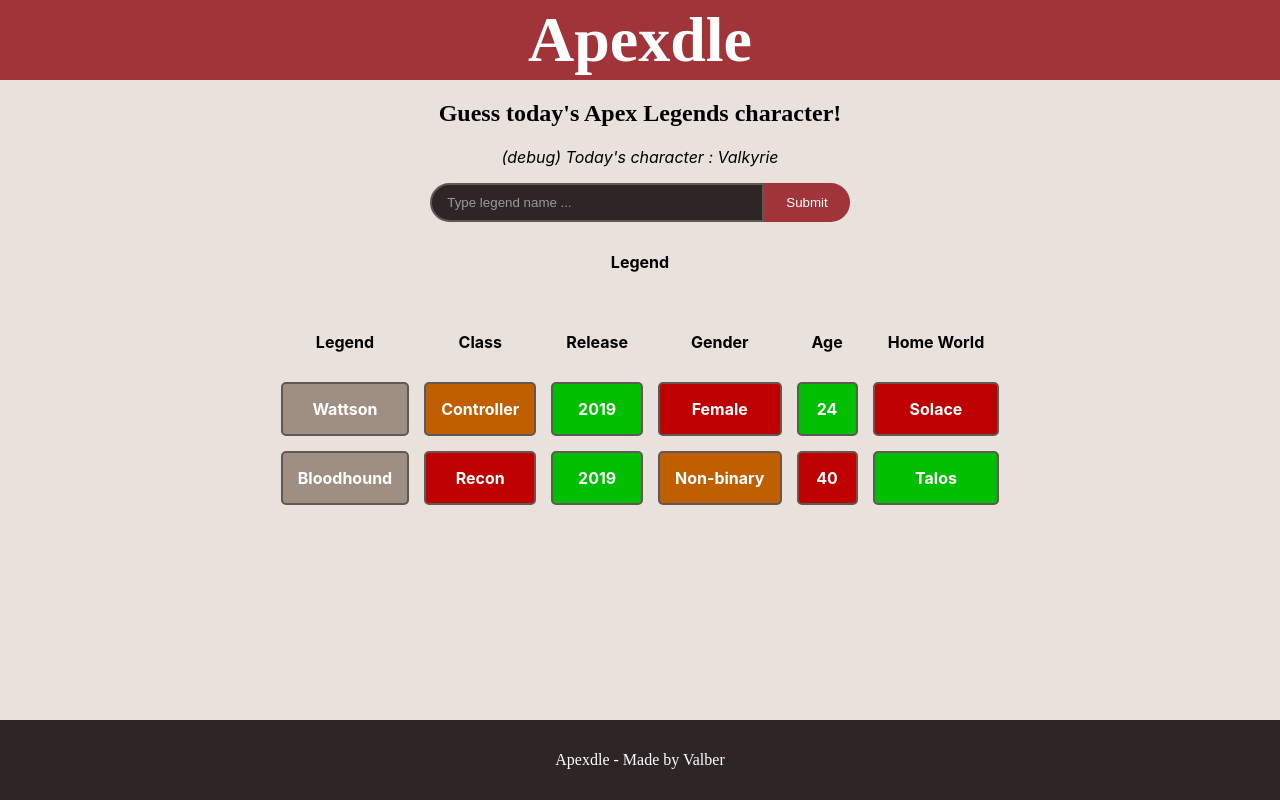
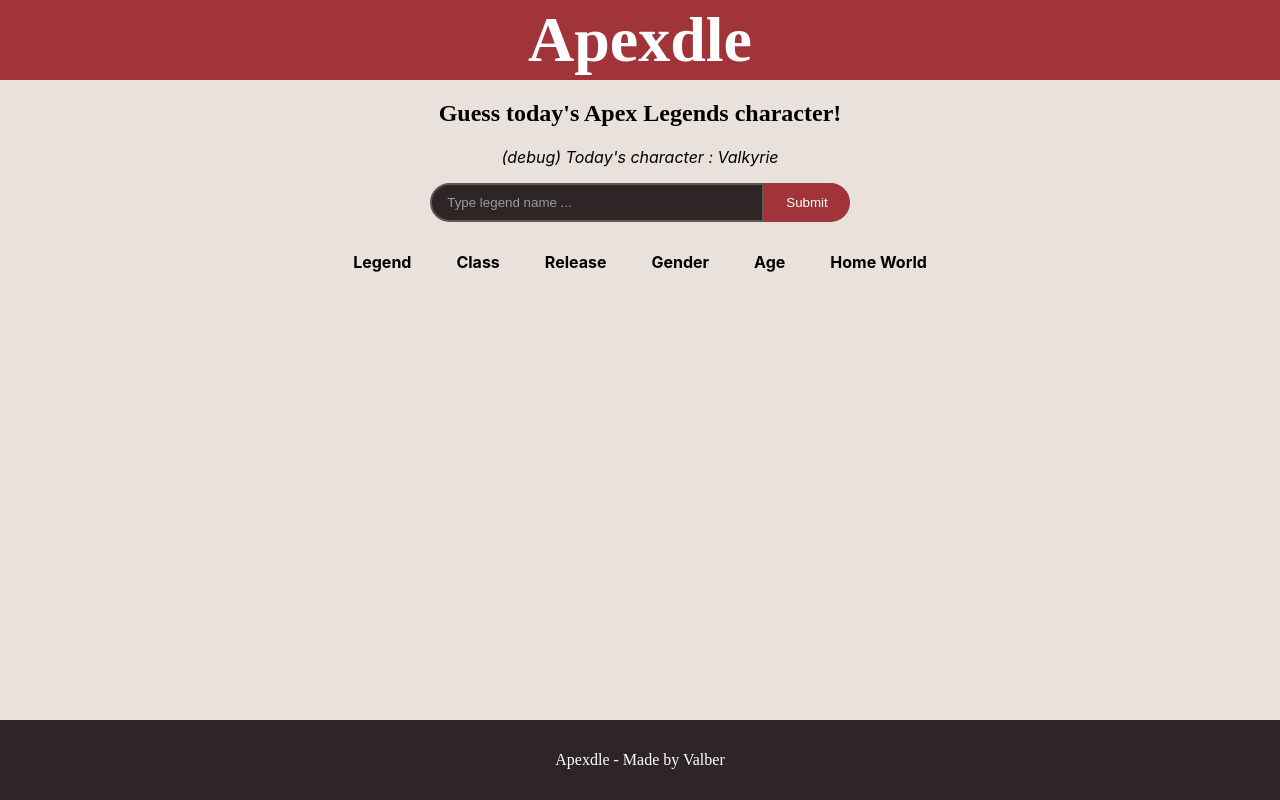
Before and after one commit to TheValber/apexdle, a React (Create React App) app: page / in a window 1280 px wide. Built offline with nearby package versions, Linux system fonts and the light colour scheme; the HTML template or start-up script is replaced by a standard one; a web font is replaced by a local one.

Commit message:
Add legends informations and display them into the grid

```diff
--- a/src/components/ClassicGame.js
+++ b/src/components/ClassicGame.js
@@ -5,6 +5,7 @@
 
 function ClassicGame() {
   const [legendsGrid, setLegendsGrid] = useState([]);
+  const guessedLegend = getRandomLegend();
 
   function seededShuffle(baseArray, seed) {
     let array = baseArray.slice();
@@ -40,13 +41,37 @@
   }
 
   const legendSubmit = (legend) => {
-    const newLegendsGrid = [...legendsGrid, legend];
+    const submittedLegend = legends.find((l) => l.legend === legend);
+    const newLegend = {
+      legend: legend,
+      class: {
+        value: submittedLegend.class,
+        state: submittedLegend.class === guessedLegend.class ? "success" : "error"
+      },
+      release: {
+        value: submittedLegend.release,
+        state: submittedLegend.release === guessedLegend.release ? "success" : "error"
+      },
+      gender: {
+        value: submittedLegend.gender,
+        state: submittedLegend.gender === guessedLegend.gender ? "success" : "error"
+      },
+      age: {
+        value: submittedLegend.age,
+        state: submittedLegend.age === guessedLegend.age ? "success" : "error"
+      },
+      homeworld: {
+        value: submittedLegend.homeworld,
+        state: submittedLegend.homeworld === guessedLegend.homeworld ? "success" : "error"
+      }
+    };
+    const newLegendsGrid = [...legendsGrid, newLegend];
     setLegendsGrid(newLegendsGrid);
   };
 
   return (
     <div className="Classic-game">
-      <p><i>(debug) Today's character : {getRandomLegend()}</i></p>
+      <p><i>(debug) Today's character : {guessedLegend.legend}</i></p>
       <LegendsBar onLegendSubmit={legendSubmit} />
       <ClassicGrid legendsGrid={legendsGrid} />
     </div>
--- a/src/components/ClassicGrid.js
+++ b/src/components/ClassicGrid.js
@@ -5,20 +5,6 @@
 
   return (
     <div className="Classic-grid">
-      <table>
-        <thead>
-          <tr>
-            <th>Legend</th>
-          </tr>
-        </thead>
-        <tbody>
-          {legends.map((legend, index) => (
-            <tr key={index}>
-              <td>{legend}</td>
-            </tr>
-          ))}
-        </tbody>
-      </table>
       <table>
         <thead>
           <tr>
@@ -31,22 +17,16 @@
           </tr>
         </thead>
         <tbody>
-          <tr>
-            <td>Wattson</td>
-            <td className="warning">Controller</td>
-            <td className="success">2019</td>
-            <td className="error">Female</td>
-            <td className="success">24</td>
-            <td className="error">Solace</td>
-          </tr>
-          <tr>
-            <td>Bloodhound</td>
-            <td className="error">Recon</td>
-            <td className="success">2019</td>
-            <td className="warning">Non-binary</td>
-            <td className="error">40</td>
-            <td className="success">Talos</td>
-          </tr>
+          {legends.map((legend, index) => (
+            <tr key={index}>
+              <td>{legend.legend}</td>
+              <td className={legend.class.state}>{legend.class.value}</td>
+              <td className={legend.release.state}>{legend.release.value}</td>
+              <td className={legend.gender.state}>{legend.gender.value}</td>
+              <td className={legend.age.state}>{legend.age.value}</td>
+              <td className={legend.homeworld.state}>{legend.homeworld.value}</td>
+            </tr>
+          ))}
         </tbody>
       </table>
     </div>
--- a/src/components/LegendsBar.js
+++ b/src/components/LegendsBar.js
@@ -9,8 +9,11 @@
 
   const formatName = (name) => {
     if (!name) return '';
-    return name.charAt(0).toUpperCase() + name.slice(1).toLowerCase();
-  };
+    return name
+        .split(' ')
+        .map(word => word.charAt(0).toUpperCase() + word.slice(1).toLowerCase())
+        .join(' ');
+};
 
   const handleInputChange = (e) => {
     const value = e.target.value;
@@ -42,7 +45,7 @@
 
   const handleSubmit = (e, submittedValue='') => {
     e && e.preventDefault();
-    const value = formatName((submittedValue || inputValue).trim());
+    let value = formatName((submittedValue || inputValue).trim());
     if (!legends.includes(value)) {
       return;
     }
--- a/src/data/Legends.js
+++ b/src/data/Legends.js
@@ -28,30 +28,30 @@
 ];
 
 export const legends = [
-    "Bloodhound",
-    "Gibraltar",
-    "Lifeline",
-    "Pathfinder",
-    "Wraith",
-    "Bangalore",
-    "Caustic",
-    "Mirage",
-    "Octane",
-    "Wattson",
-    "Crypto",
-    "Revenant",
-    "Loba",
-    "Rampart",
-    "Horizon",
-    "Fuse",
-    "Valkyrie",
-    "Seer",
-    "Ash",
-    "Mad Maggie",
-    "Newcastle",
-    "Vantage",
-    "Catalyst",
-    "Ballistic",
-    "Conduit",
-    "Alter"
+    { legend: "Bloodhound", class: "Recon", release: 2019, gender: "Non-binary", age: 40, homeworld: "Talos" },
+    { legend: "Gibraltar", class: "Support", release: 2019, gender: "Male", age: 32, homeworld: "Solace" },
+    { legend: "Lifeline", class: "Support", release: 2019, gender: "Female", age: 26, homeworld: "Psamathe" },
+    { legend: "Pathfinder", class: "Skirmisher", release: 2019, gender: "Male", age: 77, homeworld: "Psamathe" },
+    { legend: "Wraith", class: "Skirmisher", release: 2019, gender: "Female", age: 34, homeworld: "Typhon" },
+    { legend: "Bangalore", class: "Assault", release: 2019, gender: "Female", age: 40, homeworld: "Gridiron" },
+    { legend: "Caustic", class: "Controller", release: 2019, gender: "Male", age: 50, homeworld: "Gaea" },
+    { legend: "Mirage", class: "Support", release: 2019, gender: "Male", age: 32, homeworld: "Solace" },
+    { legend: "Octane", class: "Skirmisher", release: 2019, gender: "Male", age: 26, homeworld: "Psamathe" },
+    { legend: "Wattson", class: "Controller", release: 2019, gender: "Female", age: 24, homeworld: "Solace" },
+    { legend: "Crypto", class: "Recon", release: 2019, gender: "Male", age: 24, homeworld: "Gaea" },
+    { legend: "Revenant", class: "Skirmisher", release: 2020, gender: "Male", age: 359, homeworld: "Unknown" },
+    { legend: "Loba", class: "Support", release: 2020, gender: "Female", age: 36, homeworld: "None" },
+    { legend: "Rampart", class: "Controller", release: 2020, gender: "Female", age: 23, homeworld: "Gaea" },
+    { legend: "Horizon", class: "Skirmisher", release: 2020, gender: "Female", age: 39, homeworld: "Psamathe" },
+    { legend: "Fuse", class: "Assault", release: 2021, gender: "Male", age: 55, homeworld: "Salvo" },
+    { legend: "Valkyrie", class: "Skirmisher", release: 2021, gender: "Female", age: 31, homeworld: "Angelia" },
+    { legend: "Seer", class: "Recon", release: 2021, gender: "Male", age: 27, homeworld: "Boreas" },
+    { legend: "Ash", class: "Assault", release: 2021, gender: "Female", age: 122, homeworld: "Unknown" },
+    { legend: "Mad Maggie", class: "Assault", release: 2022, gender: "Female", age: 56, homeworld: "Salvo" },
+    { legend: "Newcastle", class: "Support", release: 2022, gender: "Male", age: 41, homeworld: "Gridiron" },
+    { legend: "Vantage", class: "Recon", release: 2022, gender: "Female", age: 19, homeworld: "Págos" },
+    { legend: "Catalyst", class: "Controller", release: 2022, gender: "Female", age: 30, homeworld: "Boreas" },
+    { legend: "Ballistic", class: "Assault", release: 2023, gender: "Male", age: 63, homeworld: "Gaea" },
+    { legend: "Conduit", class: "Support", release: 2023, gender: "Female", age: 27, homeworld: "Nexus" },
+    { legend: "Alter", class: "Skirmisher", release: 2024, gender: "Female", age: 0, homeworld: "Unknown" }
 ];
```
